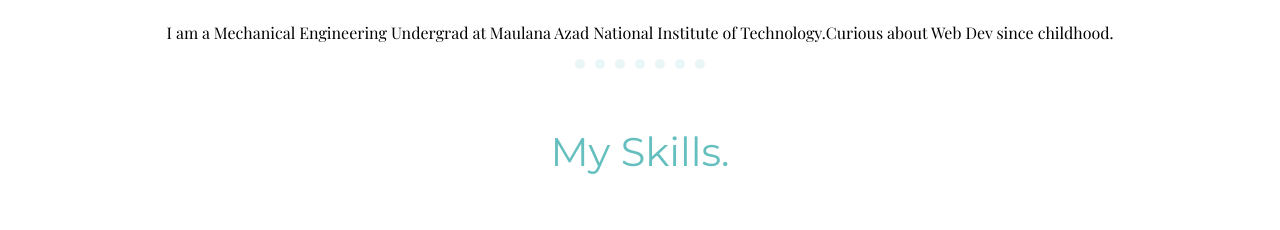
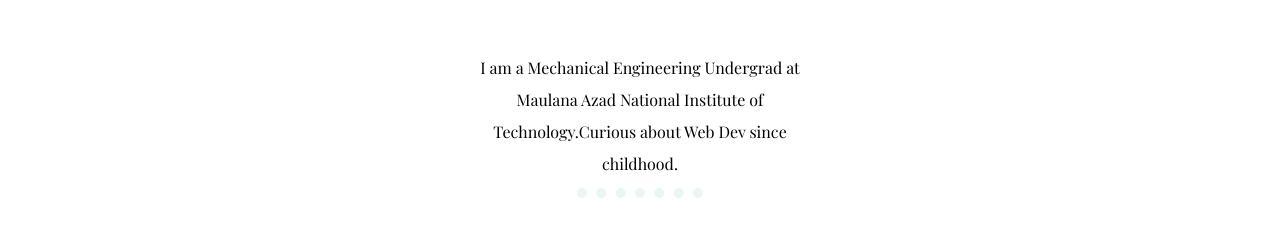
Before and after one commit to aashutosh213/final-website-after-css, a plain HTML site: page index.html in a window 1280 px wide. Shown: the part 964-1194 px from the top of the page. Drawn offline with nearby package versions, Linux system fonts and the light colour scheme; a web font is replaced by a local one.

Commit message:
Update styles.css
added .intro and p  and many more.

```diff
--- a/css/styles.css
+++ b/css/styles.css
@@ -52,6 +52,19 @@
 	font-size:1.25rem;
 }
 
+.intro{
+  width:30%;
+  margin : auto;
+}
+
+p{
+  line-height: 2;
+}
+
+.middle-container{
+padding: 30px;
+}
+
 .skill-row{
   width:50%;
   margin :100px auto;
@@ -92,9 +105,13 @@
   margin-right: 30px;
 }
 
-.footer-link{
+a{
   color:#11999e;
   padding:10px 20px;
+	font-family:"Montserrat", san-serif;
+}
+a:hover{
+color:#eaf6f6;
 }
 
 hr{
```
